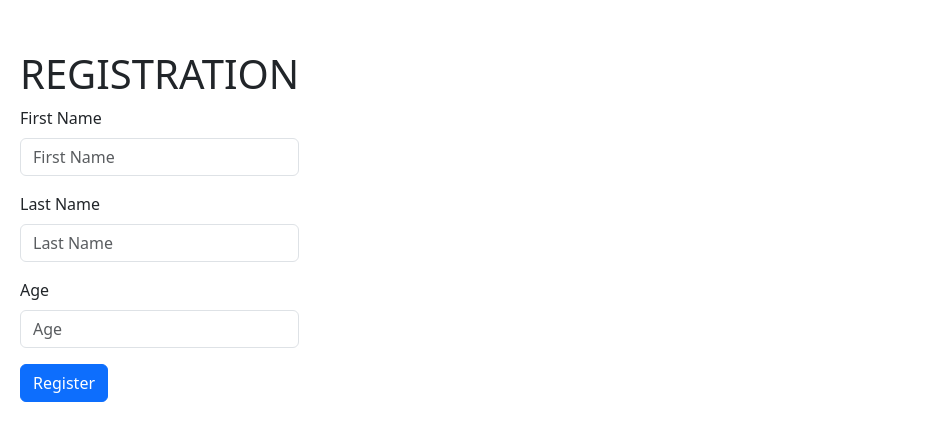
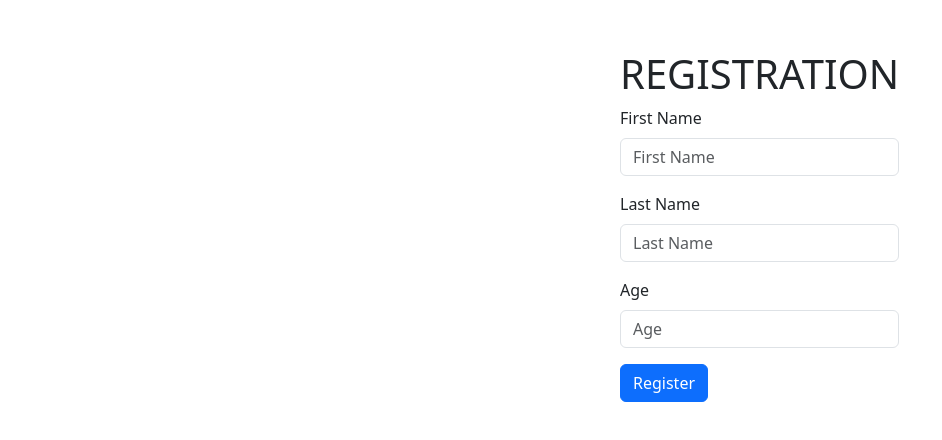
Before and after one commit to magdadaroraul/holyc, a React (Vite) app: page /registration in a window 1280 px wide. Shown: the part 174-614 px from the top of the page, without its empty margins (0-942 px from the left). Built offline with nearby package versions, Linux system fonts and the light colour scheme.

Commit message:
changes on registration page

```diff
--- a/src/pages/Registration.jsx
+++ b/src/pages/Registration.jsx
@@ -23,7 +23,7 @@ const Registration = () => {
   };
 
   return (
-    <div style={{ marginLeft: '600px', margin: '0 auto', padding: '20px' }}>
+    <div style={{ marginLeft: '600px', padding: '20px' }}>
       <h1>REGISTRATION</h1>
       <Form onSubmit={handleSubmit}>
         <Row className="mb-3">
```
